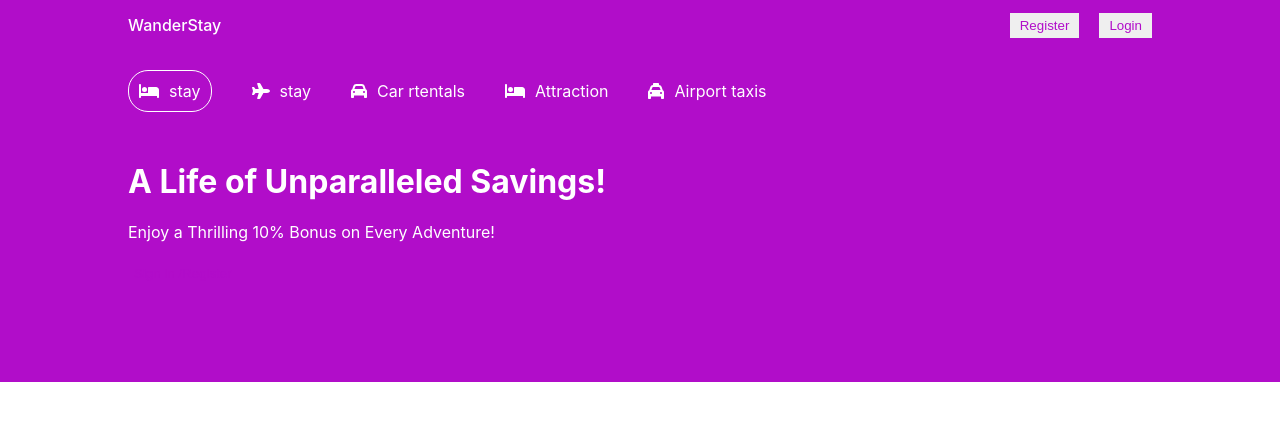
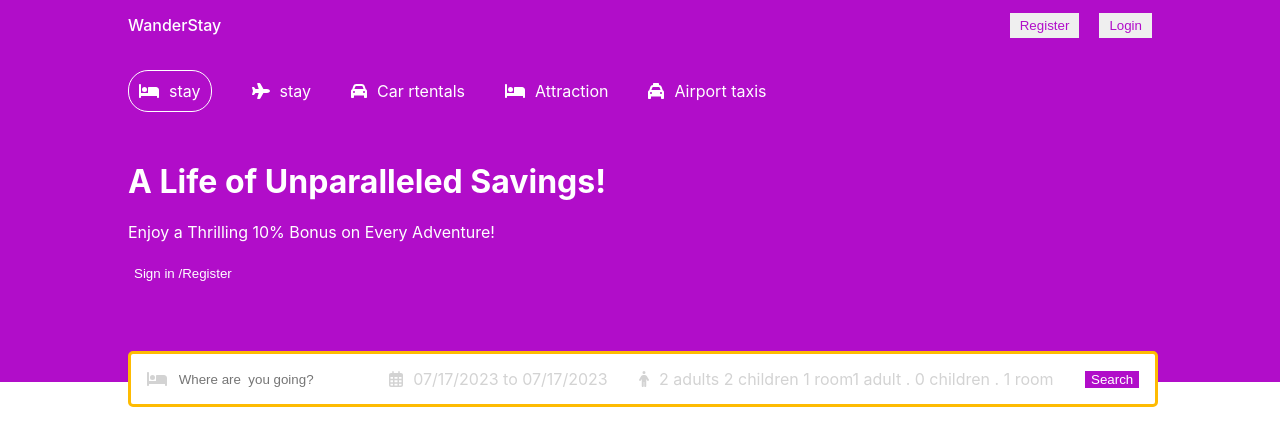
Before and after one commit to omarfurkan/Wander-stay, a React (Create React App) app: page / in a window 1280 px wide. Shown: the top 446 px of the page. Built offline with nearby package versions, Linux system fonts and the light colour scheme.

Commit message:
search box and setup calender

```diff
--- a/package.json
+++ b/package.json
@@ -10,7 +10,9 @@
     "@testing-library/jest-dom": "^5.16.5",
     "@testing-library/react": "^13.4.0",
     "@testing-library/user-event": "^13.5.0",
+    "date-fns": "^2.30.0",
     "react": "^18.2.0",
+    "react-date-range": "^1.4.0",
     "react-dom": "^18.2.0",
     "react-router-dom": "^6.14.1",
     "react-scripts": "5.0.1",
--- a/src/components/header/Header.jsx
+++ b/src/components/header/Header.jsx
@@ -1,14 +1,35 @@
 import {
   faBed,
   faCar,
+  faPerson,
   faPlane,
   faTaxi,
 } from "@fortawesome/free-solid-svg-icons";
 import { FontAwesomeIcon } from "@fortawesome/react-fontawesome";
-import React from "react";
+import React, { useState } from "react";
 import "./header.css";
+import { faCalendarDays } from "@fortawesome/free-regular-svg-icons";
+import { DateRange } from "react-date-range";
+import "react-date-range/dist/styles.css"; // main style file
+import "react-date-range/dist/theme/default.css"; // theme css file
+import { format } from "date-fns";
 
 const Header = () => {
+  const [openDate, setOpenDate] = useState(false);
+  const [date, setDate] = useState([
+    {
+      startDate: new Date(),
+      endDate: new Date(),
+      key: "selection",
+    },
+  ]);
+  const [openOptions, setOpenOptions] = useState(false);
+  const [options, setOptions] = useState({
+    adult: 1,
+    children: 0,
+    room: 1,
+  });
+
   return (
     <div className="header">
       <div className="headerContainer">
@@ -39,6 +60,53 @@
           Enjoy a Thrilling 10% Bonus on Every Adventure!
         </p>
         <button className="headerBtn">Sign in /Register</button>
+        <div className="headSearch">
+          <div className="headerSearchItem">
+            <FontAwesomeIcon icon={faBed} className="headerIcon" />
+            <input
+              type="text"
+              placeholder="Where are  you going?"
+              className="headerSearchInput"
+            />
+          </div>
+          <div className="headerSearchItem">
+            <FontAwesomeIcon icon={faCalendarDays} className="headerIcon" />
+            <span
+              onClick={() => setOpenDate(!openDate)}
+              type="text"
+              placeholder="Where are  you going?"
+              className="headerSearchText"
+            >
+              {`${format(date[0].startDate, "MM/dd/yyyy")} to ${format(
+                date[0].endDate,
+                "MM/dd/yyyy"
+              )}`}
+            </span>
+            {openDate && (
+              <DateRange
+                editableDateInputs={true}
+                onChange={(item) => setDate([item.selection])}
+                moveRangeOnFirstSelection={false}
+                ranges={date}
+                className="date"
+              />
+            )}
+          </div>
+          <div className="headerSearchItem">
+            <FontAwesomeIcon icon={faPerson} className="headerIcon" />
+            <span
+              type="text"
+              placeholder="Where are  you going?"
+              className="headerSearchText"
+            >
+              2 adults 2 children 1 room
+              {`${options.adult} adult . ${options.children} children . ${options.room} room`}
+            </span>
+          </div>
+          <div className="headerSearchItem">
+            <button className="headerBtn">Search</button>
+          </div>
+        </div>
       </div>
     </div>
   );
--- a/src/components/header/header.css
+++ b/src/components/header/header.css
@@ -3,6 +3,7 @@
   color: white;
   display: flex;
   justify-content: center;
+  position: relative;
 }
 
 .headerContainer {
@@ -38,8 +39,45 @@
 }
 .headerBtn {
   background-color: #b10dc9;
-  color: #b10dc9;
+  color: white;
   font-weight: 500;
   border: none;
   cursor: pointer;
 }
+
+.headSearch {
+  height: 30px;
+  background-color: white;
+  border: 3px solid #febb02;
+  display: flex;
+  align-items: center;
+  justify-content: center;
+  justify-content: space-around;
+  padding: 10px 0px;
+  border-radius: 5px;
+  position: absolute;
+  bottom: -25px;
+  width: 100%;
+  max-width: 1024px;
+}
+.headerSearchItem {
+  display: flex;
+  align-items: center;
+  gap: 10px;
+}
+.headerSearchInput {
+  border: none;
+  outline: none;
+}
+.headerIcon {
+  color: lightgray;
+}
+.headerSearchText {
+  color: lightgray;
+  cursor: pointer;
+}
+
+.date {
+  position: absolute;
+  top: 50px;
+}
```
Also changed, not shown: 1 other file (tests, documents, lock files or other folders).
